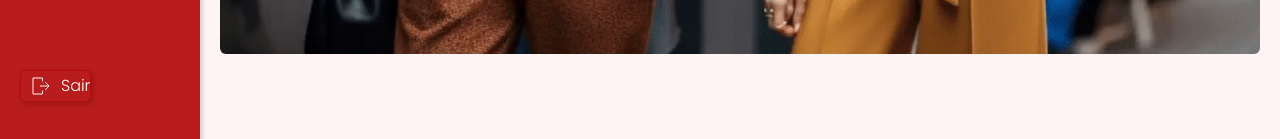
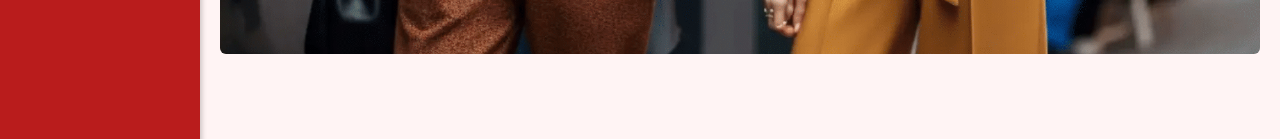
Before and after one commit to MarcosFerreira2024/Burnout, a Next.js app: page /home in a window 1280 px wide. Shown: the part 658-797 px from the top of the page. Built offline with nearby package versions, Linux system fonts and the light colour scheme.

Commit message:
consertando botao de saida

```diff
--- a/src/app/components/NavBar.tsx
+++ b/src/app/components/NavBar.tsx
@@ -37,10 +37,10 @@ function NavBar() {
             </div>
 
         </aside>
-        <main className='px-5 fixed   min-h-[calc(100vh)] bg-mainBg  z-[999] inner drop   '>
+        <main className='px-5 fixed    min-h-[calc(100vh)] bg-mainBg  z-[999] inner drop   '>
 
 
-            <nav className='flex  flex-col min-h-[calc(100vh-20px)] relative items-start xl:items-center  pt-5'>
+            <nav className='flex  flex-col min-h-[calc(100vh-20px)]  items-start xl:items-center  pt-5'>
                 <div className={`flex flex-col items-start gap-5   `}>
                     {modal?<Image onClick={()=> redirect('/home')} src={`/ui/logo-mobile.svg`} width={37} height={37} className={`min-h-[37px] min-w-[37px]`} alt='Logo Burnout' />:
                         <div>
@@ -51,9 +51,7 @@ function NavBar() {
                         <NavButton onClick={item.label==="Pesquisa"?handleClick:null}  href={item.redirect} alt={item.alt} label={item.label} perfil={item.perfil} src={item.src} key={i}/>
                     ))}
 
-                <div className={`flex flex-col items-start  absolute bottom-5  `}>
-                    <NavButton perfil={false} alt='Sair' href='/' label='Sair' src='/ui/sair.svg' />
-                </div >
+                    <NavButton classes='absolute  bottom-[-452px]  ' perfil={false} alt='Sair' href='/' label='Sair' src='/ui/sair.svg' />
                 </div >
 
             </nav>
--- a/src/app/components/NavButtons.tsx
+++ b/src/app/components/NavButtons.tsx
@@ -10,10 +10,11 @@ interface NavButton{
     alt:string,
     perfil:boolean,
     onClick?: React.MouseEventHandler<HTMLButtonElement>,
+    classes?:string,
     href:string | boolean,
     props?:ComponentPropsWithRef<"button">,
 }
-function NavButton({onClick,label,href,src="/ui/perfil.svg",alt,perfil,...props}:NavButton) {
+function NavButton({onClick,label,href,src="/ui/perfil.svg",alt,perfil,classes, ...props}:NavButton) {
   const buttonRef = useRef(null)
   const timeOutRefAddClass = useRef(null)
 
@@ -44,13 +45,13 @@ function NavButton({onClick,label,href,src="/ui/perfil.svg",alt,perfil,...props}
     if(href && typeof href === "string"){
 
       return(
-        <Link {...props} href={href} ref={buttonRef} className={`flex outline-mainSubtitle relative  hover:opacity-90 hover:bg-mainStroke transition-opacity  ease-in-out duration-300 border-[1px] border-mainStroke gap-2    ${modal ?" animaInNavBarButtons  ":(`${mounted?"animaOutNavBarButtons":""} xl:justify-normal xl:pl-2`)} w-[100%] font-poppins py-1 min-h-[32px] max-h-[32px] items-center bg-mainBg inner drop rounded-md    `}>
+        <Link {...props} href={href} ref={buttonRef} className={` ${classes} flex outline-mainSubtitle relative  hover:opacity-90 hover:bg-mainStroke transition-opacity  ease-in-out duration-300 border-[1px] border-mainStroke gap-2    ${modal ?" animaInNavBarButtons  ":(`${mounted?"animaOutNavBarButtons":""} xl:justify-normal xl:pl-2`)} w-[100%] font-poppins py-1 min-h-[32px] max-h-[32px] items-center bg-mainBg inner drop rounded-md    `}>
         <Image width={24} height={24} title={alt} className={`${perfil?" bg-mainBg object-cover rounded-full":""} ${modal?"relative left-[3px]":"relative left-[3px]  xl:left-0"}`} src={src} alt={alt}/>
         <p className={`text-secundaryTitle text-subtitle ${modal?"hidden ":"xl:block"} hidden`}>{label}</p></Link>
       )
     }
   return (
-    <button disabled={disabled} onClick={onClick} ref={buttonRef}  {...props} className={`cursor-pointer flex outline-mainSubtitle relative  hover:opacity-90 hover:bg-mainStroke transition-opacity  ease-in-out duration-300 border-[1px] border-mainStroke gap-2    ${modal ?" animaInNavBarButtons  ":(`${mounted?"animaOutNavBarButtons":""} xl:justify-normal xl:pl-2`)} w-[100%] font-poppins py-1 min-h-[32px] max-h-[32px] items-center bg-mainBg inner drop rounded-md    `} >
+    <button {...props} disabled={disabled} onClick={onClick} ref={buttonRef}   className={` ${classes} cursor-pointer flex outline-mainSubtitle relative  hover:opacity-90 hover:bg-mainStroke transition-opacity  ease-in-out duration-300 border-[1px] border-mainStroke gap-2    ${modal ?" animaInNavBarButtons  ":(`${mounted?"animaOutNavBarButtons":""} xl:justify-normal xl:pl-2`)} w-[100%] font-poppins py-1 min-h-[32px] max-h-[32px] items-center bg-mainBg inner drop rounded-md    `} >
         <Image width={24} height={24} title={alt} className={`${perfil?"min-w-[24px] bg-mainBg object-cover rounded-full":""} ${modal?"relative left-[3px]":"relative left-[3px]  xl:left-0"}`} src={src} alt={alt}/>
         <p className={`text-secundaryTitle text-subtitle ${modal?"hidden ":"xl:block"} hidden`}>{label}</p>
     </button>
```
